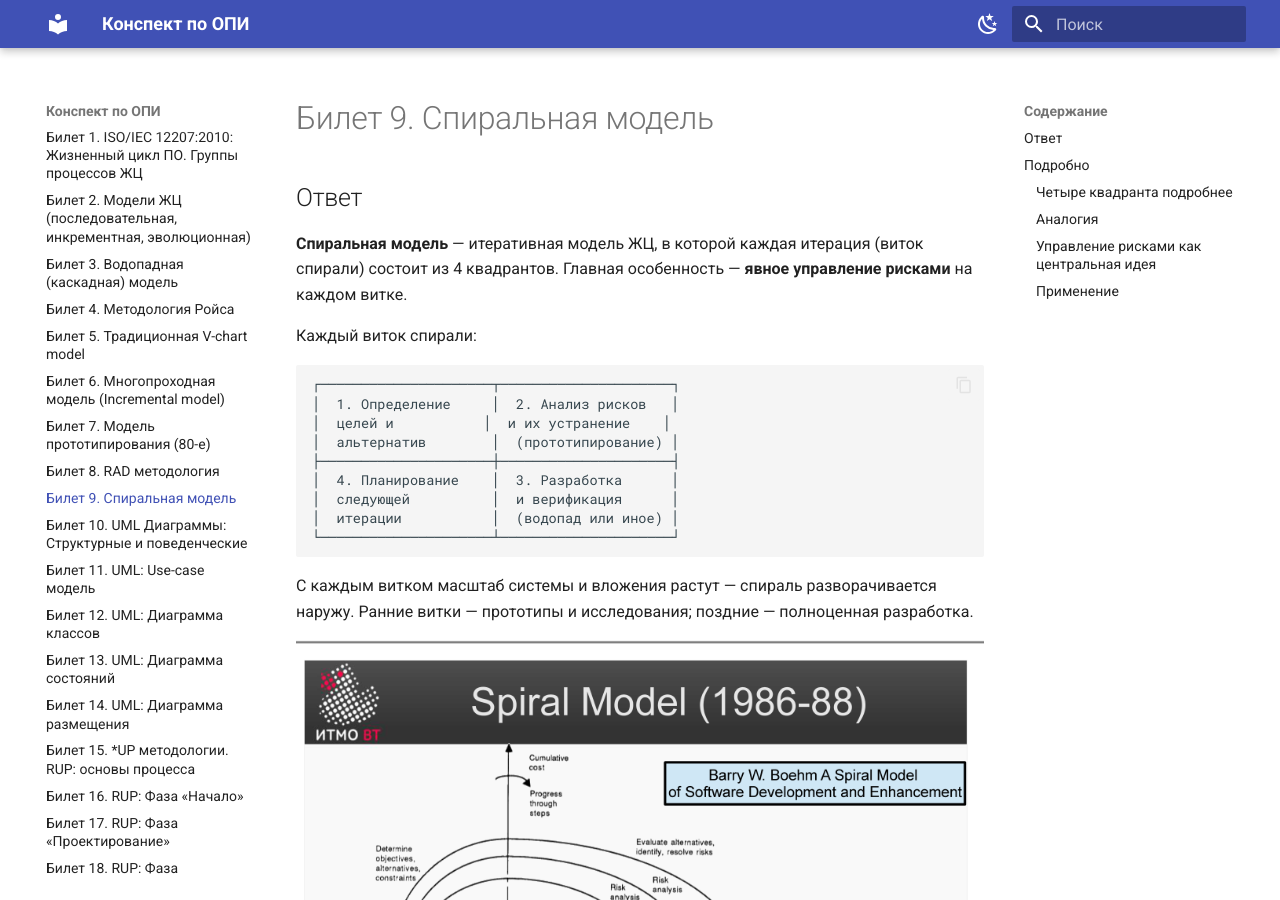
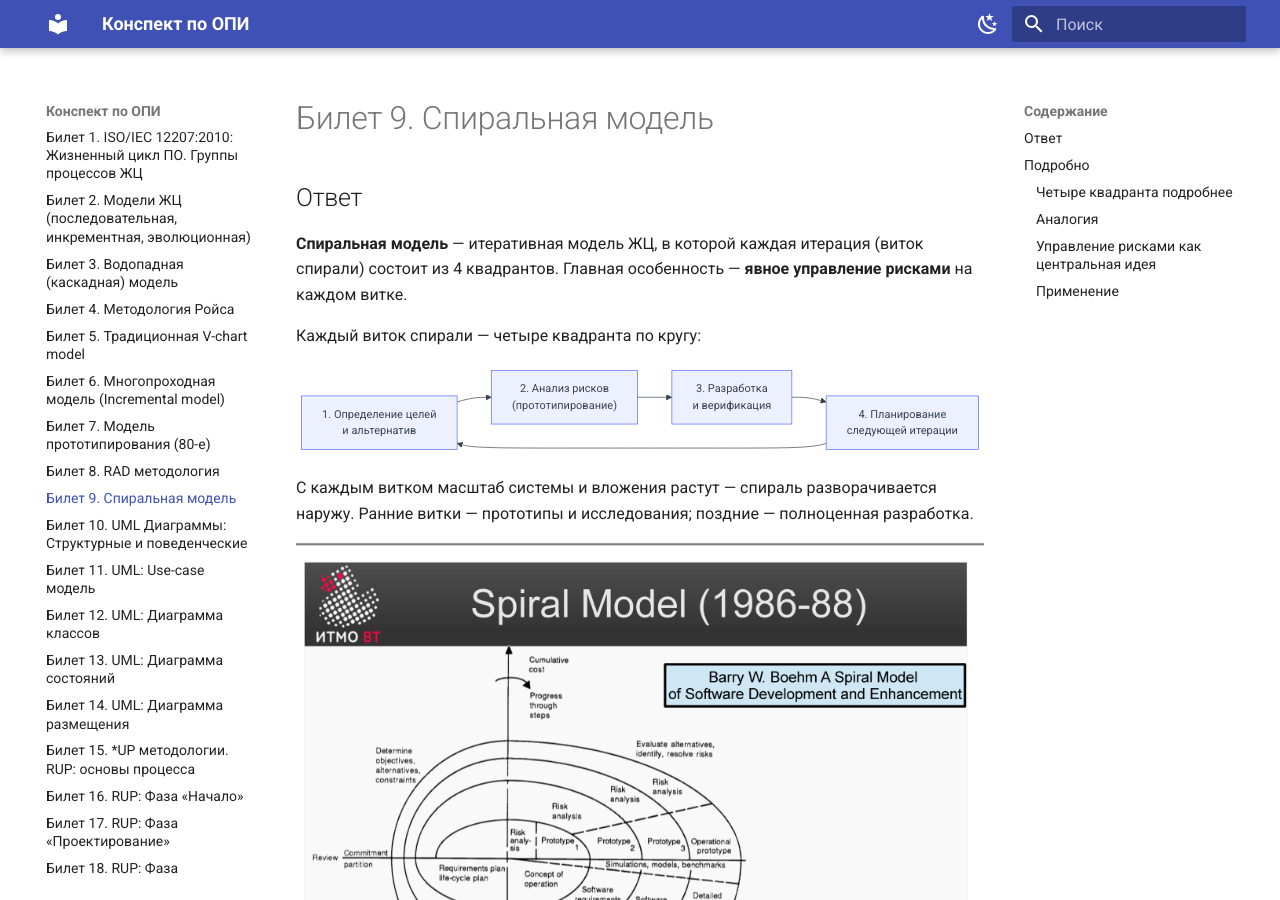
Before and after one commit to artem961/exam-opi-notes, an MkDocs documentation site: the page built from docs/09-spiral-model.md, in a window 1280 px wide and 900 px high. Built offline with MkDocs 1.6.1 and Material for MkDocs 9.7.7, drawn with Linux system fonts in a browser that asks for light colours.

Commit message:
билет 09: заменить ASCII-таблицу на Mermaid-цикл (выравнивание)

````diff
--- a/docs/09-spiral-model.md
+++ b/docs/09-spiral-model.md
@@ -4,18 +4,14 @@
 
 **Спиральная модель** — итеративная модель ЖЦ, в которой каждая итерация (виток спирали) состоит из 4 квадрантов. Главная особенность — **явное управление рисками** на каждом витке.
 
-Каждый виток спирали:
+Каждый виток спирали — четыре квадранта по кругу:
 
-```
-┌─────────────────────┬─────────────────────┐
-│  1. Определение     │  2. Анализ рисков   │
-│  целей и           │  и их устранение    │
-│  альтернатив        │  (прототипирование) │
-├─────────────────────┼─────────────────────┤
-│  4. Планирование    │  3. Разработка      │
-│  следующей          │  и верификация      │
-│  итерации           │  (водопад или иное) │
-└─────────────────────┴─────────────────────┘
+```mermaid
+graph LR
+    Q1["1. Определение целей<br>и альтернатив"] --> Q2["2. Анализ рисков<br>(прототипирование)"]
+    Q2 --> Q3["3. Разработка<br>и верификация"]
+    Q3 --> Q4["4. Планирование<br>следующей итерации"]
+    Q4 --> Q1
 ```
 
 С каждым витком масштаб системы и вложения растут — спираль разворачивается наружу. Ранние витки — прототипы и исследования; поздние — полноценная разработка.
````
